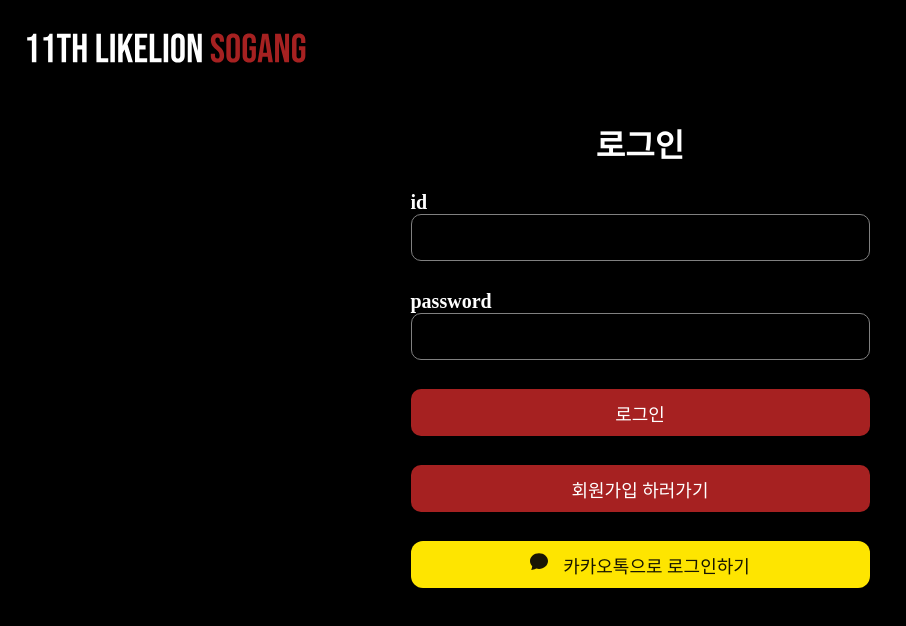
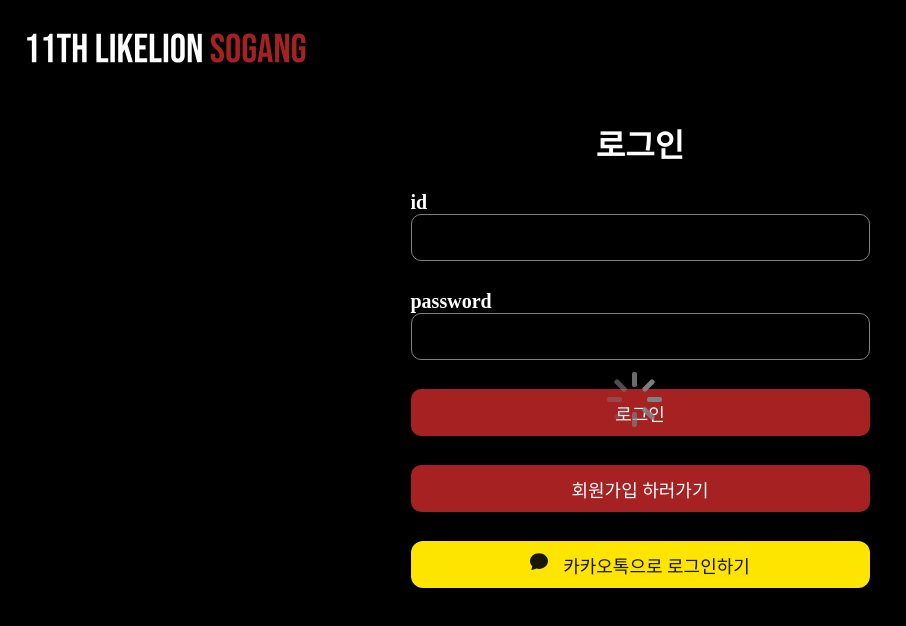
Before and after one commit to Applion-11th/Applion-Client, a React (Create React App) app: page /login in a window 1280 px wide. Both pictures are taken after a click on the button "카카오톡으로 로그인하기". Shown: the top 626 px of the page, without its empty margins (0-906 px from the left). Built offline with nearby package versions, Linux system fonts and the light colour scheme; no server answers; a web font is replaced by a local one.

Commit message:
feat: loading

```diff
--- a/package.json
+++ b/package.json
@@ -17,6 +17,7 @@
     "react-router-dom": "^6.8.1",
     "react-scripts": "5.0.1",
     "react-select": "^5.7.0",
+    "react-spinners": "^0.13.8",
     "react-uuid": "^2.0.0",
     "styled-components": "^5.3.6",
     "three": "^0.149.0",
--- /dev/null
+++ b/src/components/atoms/Loading/index.js
@@ -0,0 +1,26 @@
+import FadeLoader from "react-spinners/FadeLoader";
+
+export const Loading = () => {
+  return (
+    <div class="contentWrap">
+      <div
+        style={{
+          position: "fixed",
+          top: "50%",
+          left: "50%",
+          transform: "translate(-50%, -50%)",
+        }}
+      >
+        <FadeLoader
+          color="gray"
+          height={15}
+          width={5}
+          radius={2}
+          margin={2}
+        />
+      </div>
+    </div>
+  );
+};
+
+export default Loading;
--- a/src/components/atoms/index.js
+++ b/src/components/atoms/index.js
@@ -5,3 +5,4 @@ export * from "./InputGit";
 export * from "./Button";
 export * from "./DisplayDate";
 export * from "./DisplayTime";
+export * from "./Loading";
--- a/src/components/index.js
+++ b/src/components/index.js
@@ -3,4 +3,4 @@ export * from "./InputApply";
 export * from "./CountdownTimer";
 export * from "./SelectTrack";
 export * from "./Overlay";
-export * from "./Model";
+export * from "./atoms/Model";
--- a/src/pages/Application.js
+++ b/src/pages/Application.js
@@ -2,13 +2,14 @@ import logo from "../assets/logoFullApplySmall.svg";
 import logoSogang from "../assets/logoSogang.svg";
 import lion from "../assets/lionWink.svg";
 import styled from "styled-components";
-import { Button, Space, InputGit } from "../components/atoms";
+import { Button, Space, InputGit, Loading } from "../components/atoms";
 import { InputApply, CountdownTimer } from "../components";
 import { useNavigate } from "react-router-dom";
 import { useState, useEffect } from "react";
 import axios from "axios";
 
 const Application = () => {
+  const [loading, setLoading] = useState(null);
   const [questions, setQuestions] = useState({
     updated_at: "",
     app1: "",
@@ -63,6 +64,7 @@ const Application = () => {
   };
 
   const applicationSubmit = (e) => {
+    setLoading(true);
     e.preventDefault();
     const myDate = new Date();
     const submitDate = myDate.toISOString();
@@ -108,6 +110,7 @@ const Application = () => {
 
   return (
     <>
+      {loading && <Loading/>}
       {currDate >= dueDate ? (
         <OverDueFlex>
           <OverDueText>모집이 마감되었습니다.</OverDueText>
@@ -196,6 +199,7 @@ const Application = () => {
             <ButtonContainer>
               <Click
                 onClick={() => {
+                  setLoading(true);
                   console.log("save");
                   navigate("/info");
                 }}
--- a/src/pages/Complete.js
+++ b/src/pages/Complete.js
@@ -1,7 +1,7 @@
 import { useEffect, useState } from "react";
 import styled from "styled-components";
 import logoSogang from "../assets/logoSogang.svg";
-import { Space, Button } from "../components/atoms";
+import { Space, Button, Loading } from "../components/atoms";
 import { useNavigate } from "react-router-dom";
 import axios from "axios";
 
@@ -11,11 +11,14 @@ const Complete = () => {
   const [day, setDay] = useState();
   const [time, setTime] = useState();
   const [minute, setMinute] = useState();
+  const [loading, setLoading] = useState(null);
   const navigate = useNavigate();
   const gotoApplication = () => {
+    setLoading(true);
     navigate("/apply");
   };
   const gotoMain = () => {
+    setLoading(true);
     navigate("/");
   };
 
@@ -61,6 +64,7 @@ const Complete = () => {
     <>
       <Flex>
         <Space height="10px" />
+        {loading && <Loading/>}
         <Text>지원 완료되었습니다.</Text>
         <Space height="20px" />
         <ShowChangedate />
--- a/src/pages/Info.js
+++ b/src/pages/Info.js
@@ -1,11 +1,12 @@
 import { useEffect, useState } from "react";
-import { Input, Button, Space } from "../components/atoms";
+import { Input, Button, Space, Loading } from "../components/atoms";
 import { SelectTrack } from "../components";
 import styled from "styled-components";
 import { useNavigate } from "react-router-dom";
 import axios from "axios";
 
 const Info = () => {
+  const [loading, setLoading] = useState(null);
   const [moreInfo, setmoreInfo] = useState({
     name: "",
     student_num: "",
@@ -59,6 +60,7 @@ const Info = () => {
   };
 
   const moreInfoSubmit = (e) => {
+    setLoading(true);
     e.preventDefault();
     axios
       .patch(
@@ -99,6 +101,7 @@ const Info = () => {
   return (
     <>
       <Space height="10px" />
+      {loading && <Loading/>}
       <Flex>
         <Title>지원자 정보</Title>
         <Space height="10px" />
--- a/src/pages/Login.js
+++ b/src/pages/Login.js
@@ -1,4 +1,4 @@
-import { Input, Button, Space, InputPwd } from "../components/atoms";
+import { Input, Button, Space, InputPwd, Loading } from "../components/atoms";
 import styled from "styled-components";
 import { BsFillChatFill } from "react-icons/bs";
 import { CgDanger } from "react-icons/cg";
@@ -8,6 +8,9 @@ import { useState, useEffect } from "react";
 import palette from "../styles/colors";
 
 const Login = () => {
+
+  const [loading, setLoading] = useState(null);
+
   useEffect(() => {
     if (localStorage.getItem("access_token")) {
       navigate("/apply");
@@ -26,6 +29,7 @@ const Login = () => {
     const CLIENT_ID = process.env.REACT_APP_CLIENT_ID;
     const REDIRECT_URI = process.env.REACT_APP_REDIRECT_URI;
     const KAKAO_AUTH_URL = `https://kauth.kakao.com/oauth/authorize?client_id=${CLIENT_ID}&redirect_uri=${REDIRECT_URI}&response_type=code`;
+    setLoading(true);
     window.location.replace(KAKAO_AUTH_URL);
   };
 
@@ -36,6 +40,7 @@ const Login = () => {
   });
 
   const goToRegister = () => {
+    setLoading(true);
     navigate("/register");
   };
 
@@ -47,6 +52,7 @@ const Login = () => {
 
   const handleSubmit = (e) => {
     if (e && e.preventDefault) {
+      setLoading(true);
       e.preventDefault();
     }
 
@@ -81,6 +87,7 @@ const Login = () => {
   return (
     <>
       <Space height="50px" />
+      {loading && <Loading/>}
       <Flex>
         <Title>로그인</Title>
         <Space height="25px" />
--- a/src/pages/Register.js
+++ b/src/pages/Register.js
@@ -1,5 +1,5 @@
 import { useState } from "react";
-import { Input, Button, Space, InputPwd } from "../components/atoms";
+import { Input, Button, Space, InputPwd, Loading } from "../components/atoms";
 import styled from "styled-components";
 import { useNavigate } from "react-router-dom";
 import axios from "axios";
@@ -7,6 +7,7 @@ import palette from "../styles/colors";
 import Modal from "../components/atoms/Modal";
 
 const Register = () => {
+  const [loading, setLoading] = useState(null);
   const [info, setInfo] = useState({
     username: "",
     pw1: "",
@@ -18,6 +19,7 @@ const Register = () => {
   const navigate = useNavigate();
 
   const handleSubmit = (e) => {
+    setLoading(true);
     e.preventDefault();
     axios
       .post(`${process.env.REACT_APP_SERVER_URL}registration/`, {
@@ -130,6 +132,7 @@ const Register = () => {
   return (
     <div style={{ position: "relative" }}>
       <Space height="50px" />
+      {loading && <Loading/>}
       <Flex>
         <Title>회원가입</Title>
         <Modal isMount={isModal} onClick={showModal} />
```
Also changed, not shown: src/components/atoms/Model/index.js (renamed from src/components/Model/index.js), 1 other file (tests, documents, lock files or other folders).
